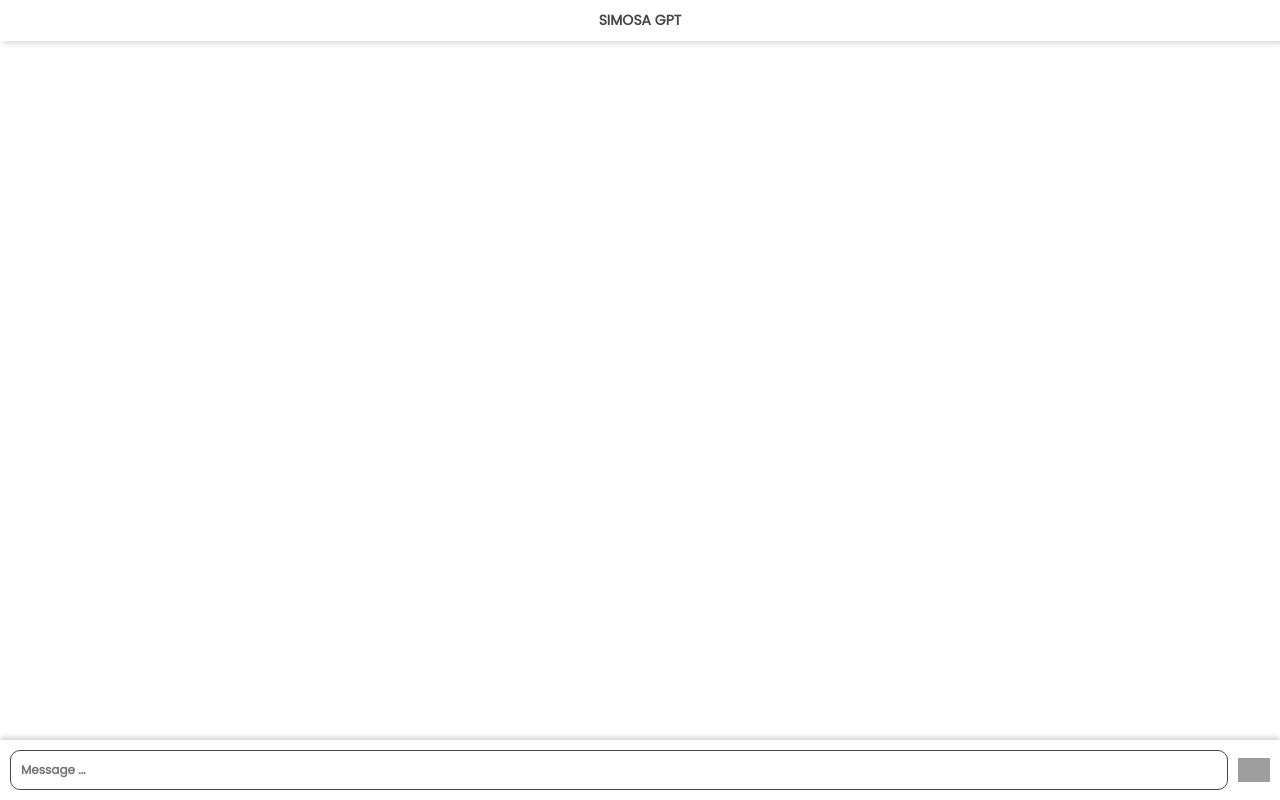
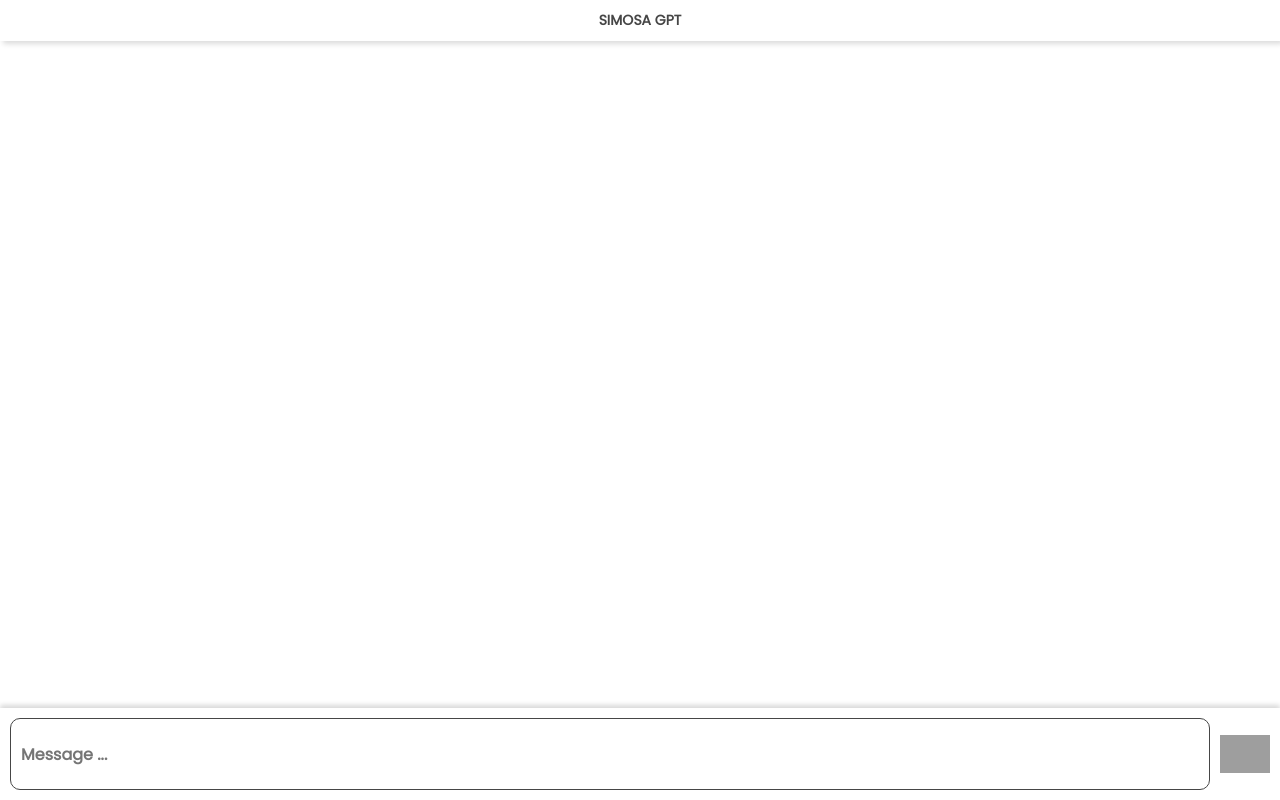
Before and after one commit to waleedyk07/simosa-gpt, an Angular app: page / in a window 1280 px wide. Built offline with nearby package versions, Linux system fonts and the light colour scheme; grey boxes are pictures that could not be loaded.

Commit message:
msg input field height fixture

```diff
--- a/src/app/chat-input/chat-input.component.scss
+++ b/src/app/chat-input/chat-input.component.scss
@@ -11,8 +11,9 @@ div {
 
 		color: #464646;
 		font-family: 'Poppins-Regular';
-		font-size: 12px;
+		font-size: 16px;
 		font-weight: 600;
+		height: 50px;
 
 		border-radius: 10px;
 		border: 1px solid #464646;
@@ -36,7 +37,7 @@ div {
 			margin-left: auto;
 			margin-right: auto;
 			width: 50%;
-			width: 32px;
+			width: 50px;
 		}
 	}
 }
```
